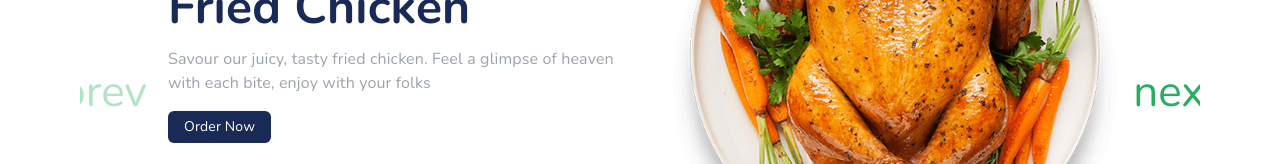
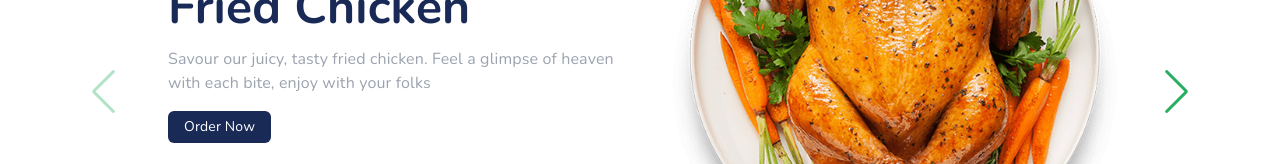
Before and after one commit to gidi-babz/koret-chow, a Next.js app: page / in a window 1280 px wide. Shown: the part 309-473 px from the top of the page. Built offline with nearby package versions, Linux system fonts and the light colour scheme.

Commit message:
fixed font bug

```diff
--- a/styles/globals.css
+++ b/styles/globals.css
@@ -17,11 +17,10 @@
 	--box-shadow: 0 0.5rem 1.5rem rgba(0, 0, 0, 0.1);
 }
 
-*,
-:after,
-:before {
+* {
 	font-family: 'Nunito' !important;
 }
+
 ::-webkit-scrollbar {
 	width: 10px;
 }
```
